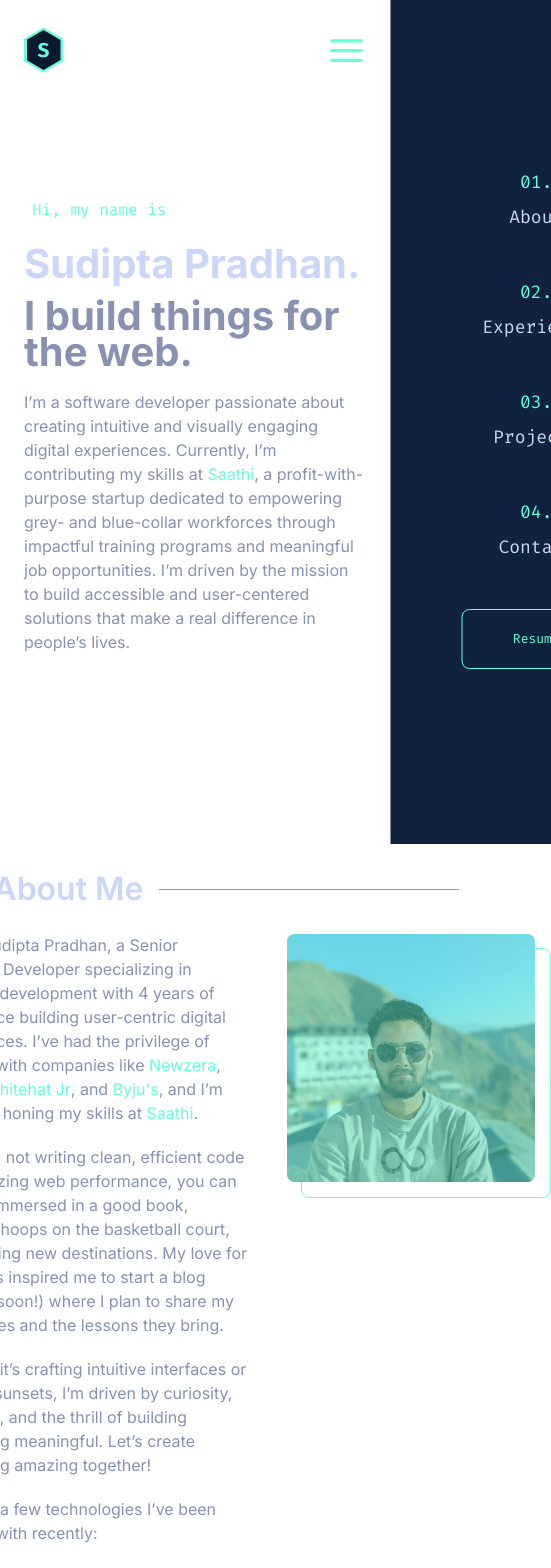
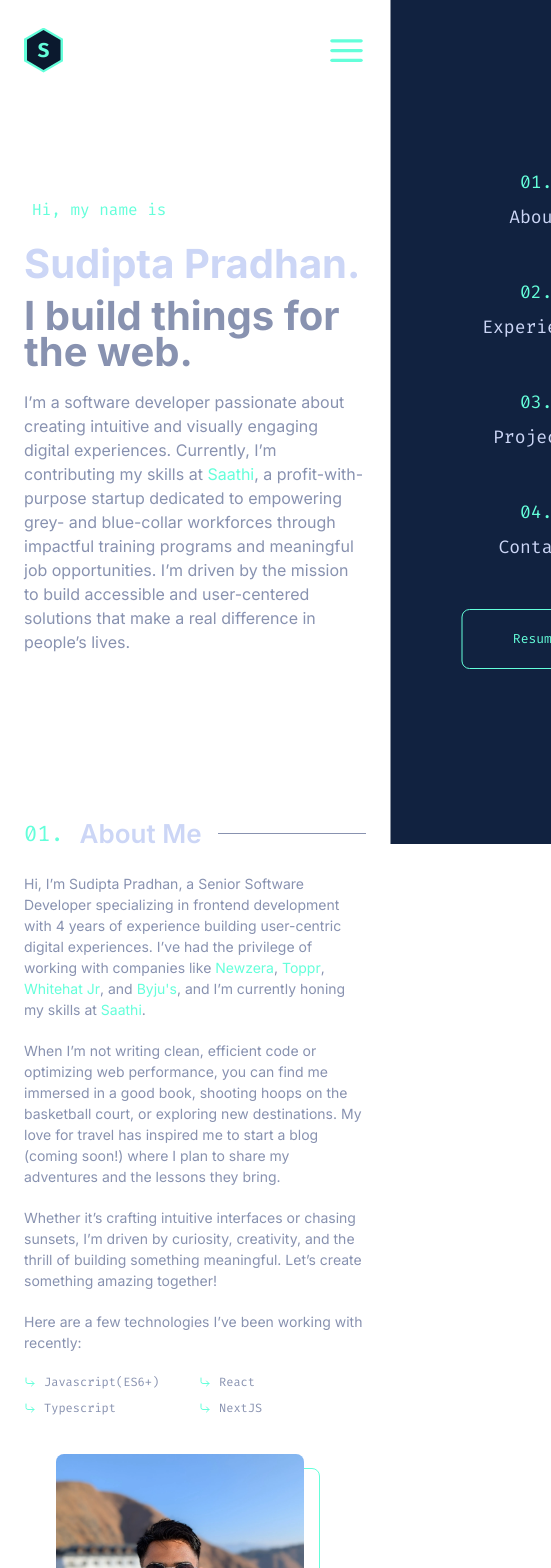
Before and after one commit to sudiptapradhan1181/skywalker, a Next.js app: page / in a window 390 px wide. Shown: the top 1568 px of the page, 551 px wide, since content can reach past the window. Built offline with nearby package versions, Linux system fonts and the light colour scheme.

Commit message:
mweb and tablet designs added to about section

```diff
--- a/src/components/AboutSection/index.tsx
+++ b/src/components/AboutSection/index.tsx
@@ -6,19 +6,21 @@ export default function AboutSection() {
   return (
     <section
       id="about"
-      className="h-screen w-screen px-[24px] px-[140px] flex flex-col justify-center items-center"
+      className="h-screen w-screen px-[24px] md:px-[10vw] lg:px-[16vw] flex flex-col justify-center items-center"
     >
-      <div className="lg:w-[900px] flex flex-col justify-center">
+      <div className="flex flex-col justify-center">
         <h2 className="flex flex-row items-center gap-4">
-          <span className="text-primary text-[26px] font-normal">01.</span>
-          <span className="font-[family-name:var(--font-inter)] text-boldtext text-[32px] font-semibold whitespace-nowrap">
+          <span className="text-primary text-[22px] md:text-[26px] font-normal">
+            01.
+          </span>
+          <span className="font-[family-name:var(--font-inter)] text-boldtext text-[26px] md:text-[32px] font-semibold whitespace-nowrap">
             About Me
           </span>
-          <div className="h-[0.5px] bg-medium w-[300px]" />
+          <div className="h-[0.5px] bg-medium w-full md:w-[200px] lg:w-[250px] xl:w-[300px]" />
         </h2>
-        <div className="flex flex-row w-full justify-between">
-          <div className="max-w-[60%] flex flex-col font-[family-name:var(--font-inter)]">
-            <p className="text-medium text-[16px] mt-5">
+        <div className="w-full flex flex-col items-center md:items-start gap-4 md:gap-0 md:flex-row md:justify-between">
+          <div className="w-full md:max-w-[50%] flex flex-col font-[family-name:var(--font-inter)] text-medium text-[14px] md:text-[16px]">
+            <p className="mt-5">
               Hi, I’m Sudipta Pradhan, a Senior Software Developer specializing
               in frontend development with 4 years of experience building
               user-centric digital experiences. I’ve had the privilege of
@@ -41,27 +43,27 @@ export default function AboutSection() {
               , and I’m currently honing my skills at{' '}
               <AnimatedLink text={'Saathi'} href={'https://www.saathi.in/'} />.
             </p>
-            <p className="text-medium text-[16px] mt-5">
+            <p className="mt-5">
               When I’m not writing clean, efficient code or optimizing web
               performance, you can find me immersed in a good book, shooting
               hoops on the basketball court, or exploring new destinations. My
               love for travel has inspired me to start a blog (coming soon!)
               where I plan to share my adventures and the lessons they bring.
             </p>
-            <p className="text-medium text-[16px] mt-5">
+            <p className="mt-5">
               Whether it’s crafting intuitive interfaces or chasing sunsets, I’m
               driven by curiosity, creativity, and the thrill of building
               something meaningful. Let’s create something amazing together!
             </p>
-            <p className="text-medium text-[16px] mt-5">
+            <p className="mt-5">
               Here are a few technologies I’ve been working with recently:
             </p>
-            <ul className="grid md:grid-cols-2 gap-2 mt-5">
+            <ul className="w-full grid grid-cols-2 gap-2 mt-5">
               {SKILLS_LIST.map((skill) => {
                 return (
                   <li
                     key={skill}
-                    className="text-[13px] text-medium font-[family-name:var(--font-fira-code)] flex flex-row items-center gap-2"
+                    className="text-[12px] md:text-[13px] text-medium font-[family-name:var(--font-fira-code)] flex flex-row items-center gap-2"
                   >
                     <img
                       src="/icons/cornerDownRight.svg"
@@ -74,7 +76,7 @@ export default function AboutSection() {
               })}
             </ul>
           </div>
-          <div className="w-[30%] mt-[35px]">
+          <div className="mt-[35px]">
             <AnimatedPhoto />
           </div>
         </div>
--- a/src/components/AnimatedPhoto/index.tsx
+++ b/src/components/AnimatedPhoto/index.tsx
@@ -4,7 +4,7 @@ export default function AnimatedPhoto() {
   return (
     <div className="relative w-[250px] h-[250px] lg:w-[300px] lg:h-[300px] border-primary border-[1px] rounded-lg bg-transparent transform transition-transform duration-200 hover:translate-x-[5px] hover:translate-y-[5px]">
       <div className="absolute top-[-15px] left-[-15px] z-5 w-full h-full rounded-lg transform transition-transform duration-200 hover:translate-x-[-10px] hover:translate-y-[-10px]">
-        <div className="absolute top-0 left-0 w-full h-full bg-primary bg-opacity-50 transition-opacity duration-300 hover:bg-opacity-0 rounded-lg" />
+        <div className="absolute top-0 left-0 w-full h-full md:bg-primary md:bg-opacity-50 transition-opacity duration-300 hover:md:bg-opacity-0 rounded-lg" />
         <img
           src="/images/sudipta.webp"
           alt="Sudipta Pradhan"
```
